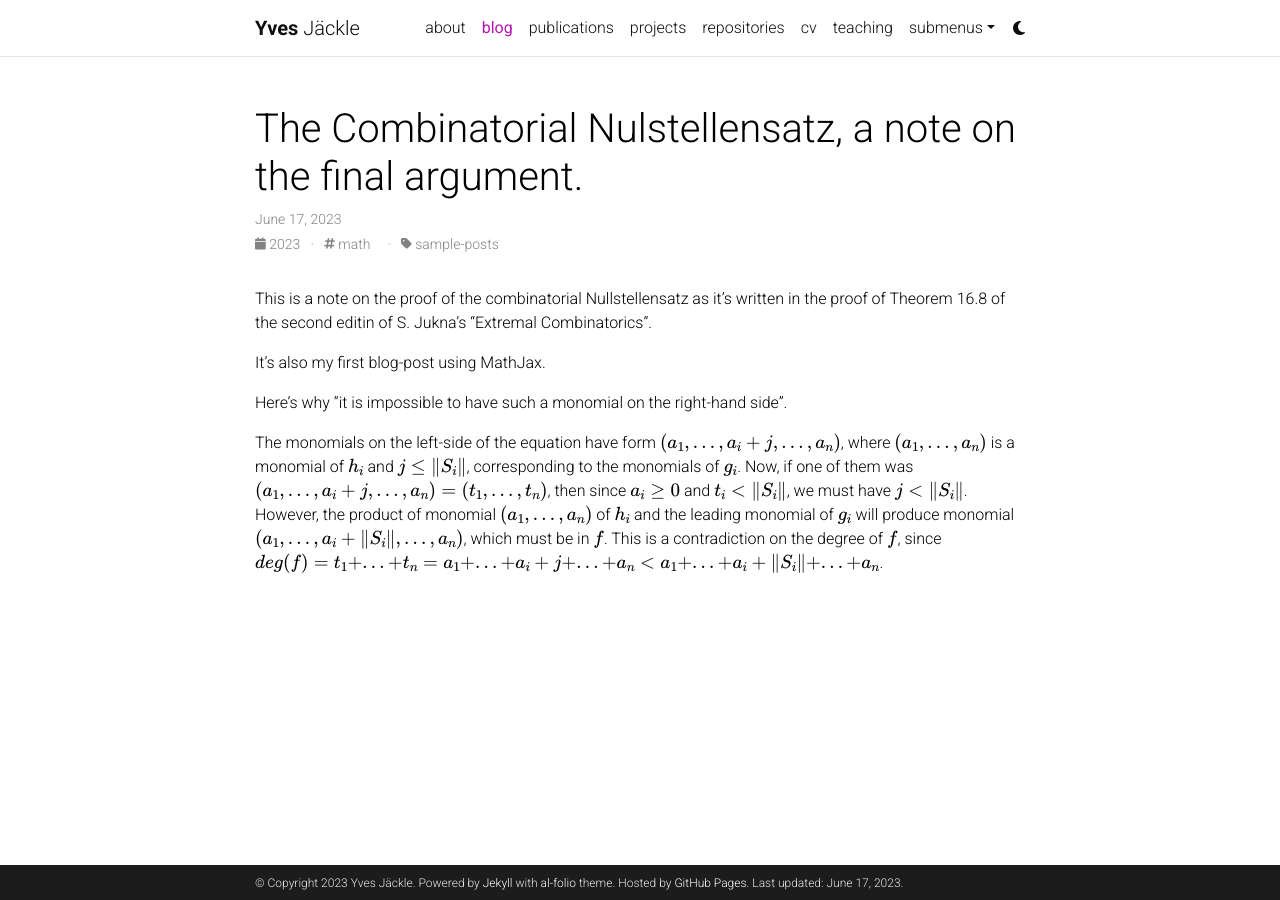
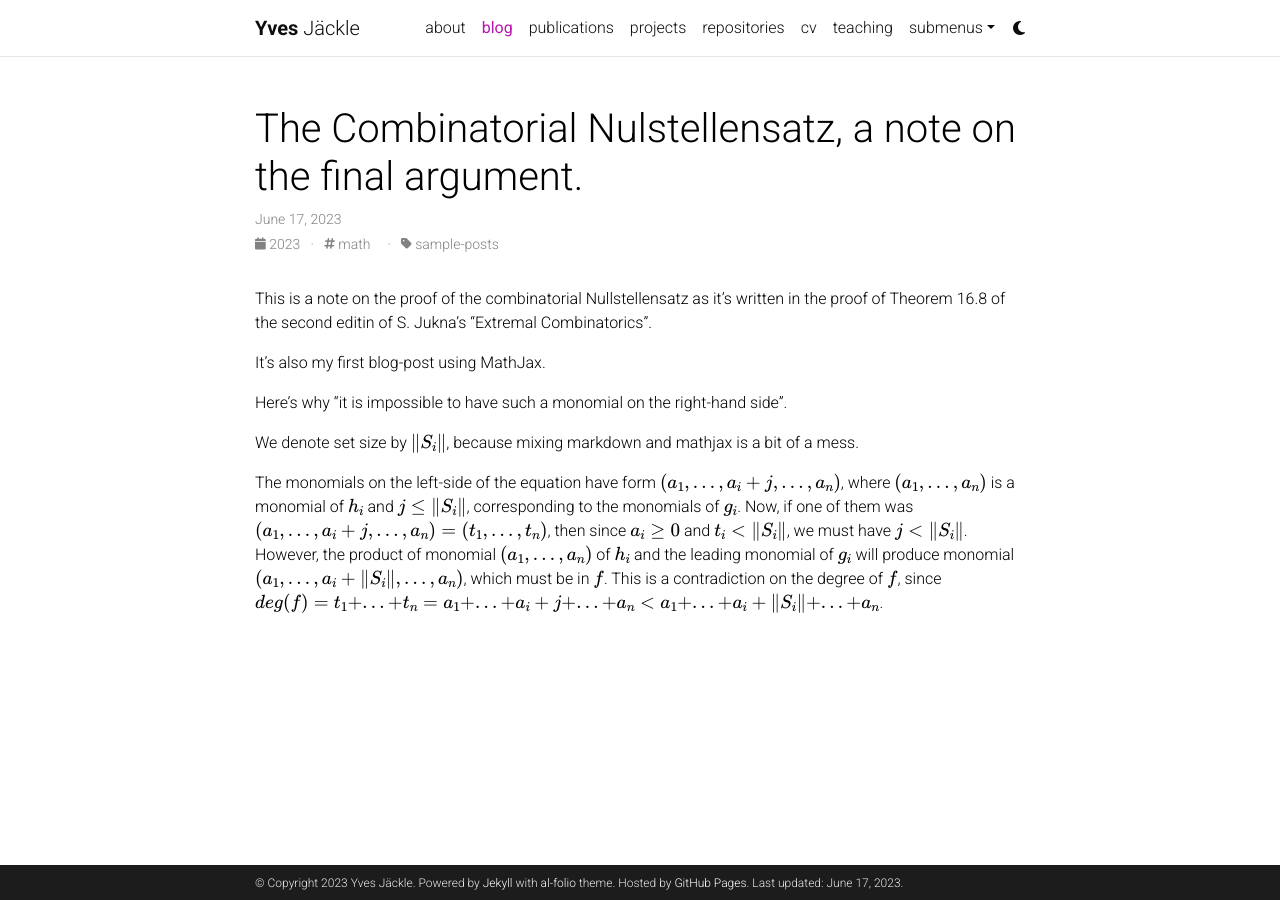
Before and after one commit to Happyves/happyves.github.io, a Jekyll site: the page built from _posts/2023-06-17-CombinatorialNullstellensatz.md, in a window 1280 px wide. Built offline with Jekyll 4.4.1, drawn with Linux system fonts in a browser that asks for light colours; comment, search, counter and statistics services are not loaded; a style sheet for code colours, icons or effects is not loaded.

Commit message:
Update 2023-06-17-CombinatorialNullstellensatz.md

```diff
--- a/_posts/2023-06-17-CombinatorialNullstellensatz.md
+++ b/_posts/2023-06-17-CombinatorialNullstellensatz.md
@@ -11,9 +11,8 @@ This is a note on the proof of the combinatorial Nullstellensatz as it's written
 
 It's also my first blog-post using MathJax.
 
-
-
 Here's why "it is impossible to have such a monomial on the right-hand side".
 
+We denote set size by $$ \| S_i \| $$, because mixing markdown and mathjax is a bit of a mess.
 
 The monomials on the left-side of the equation have form $$ (a_1 ,..., a_i +j,..., a_n ) $$, where $$ (a_1 ,..., a_n ) $$ is a monomial of $$ h_i $$ and $$ j \leq \| S_i \| $$, corresponding to the monomials of $$ g_i $$. Now, if one of them was $$ (a_1 ,..., a_i +j,..., a_n ) = (t_1 ,..., t_n ) $$, then since $$ a_i \geq 0 $$ and $$ t_i < \| S_i \| $$, we must have $$ j < \| S_i \| $$. However, the product of monomial $$ (a_1 ,..., a_n ) $$ of $$ h_i $$ and the leading monomial of $$ g_i $$ will produce monomial $$ (a_1 ,..., a_i +\| S_i \| ,..., a_n ) $$, which must be in $$ f $$. This is a contradiction on the degree of $$ f $$, since $$ deg(f) = t_1 +...+ t_n = a_1 +...+ a_i +j+...+ a_n < a_1 +...+ a_i +\| S_i \| +...+ a_n $$.
```
